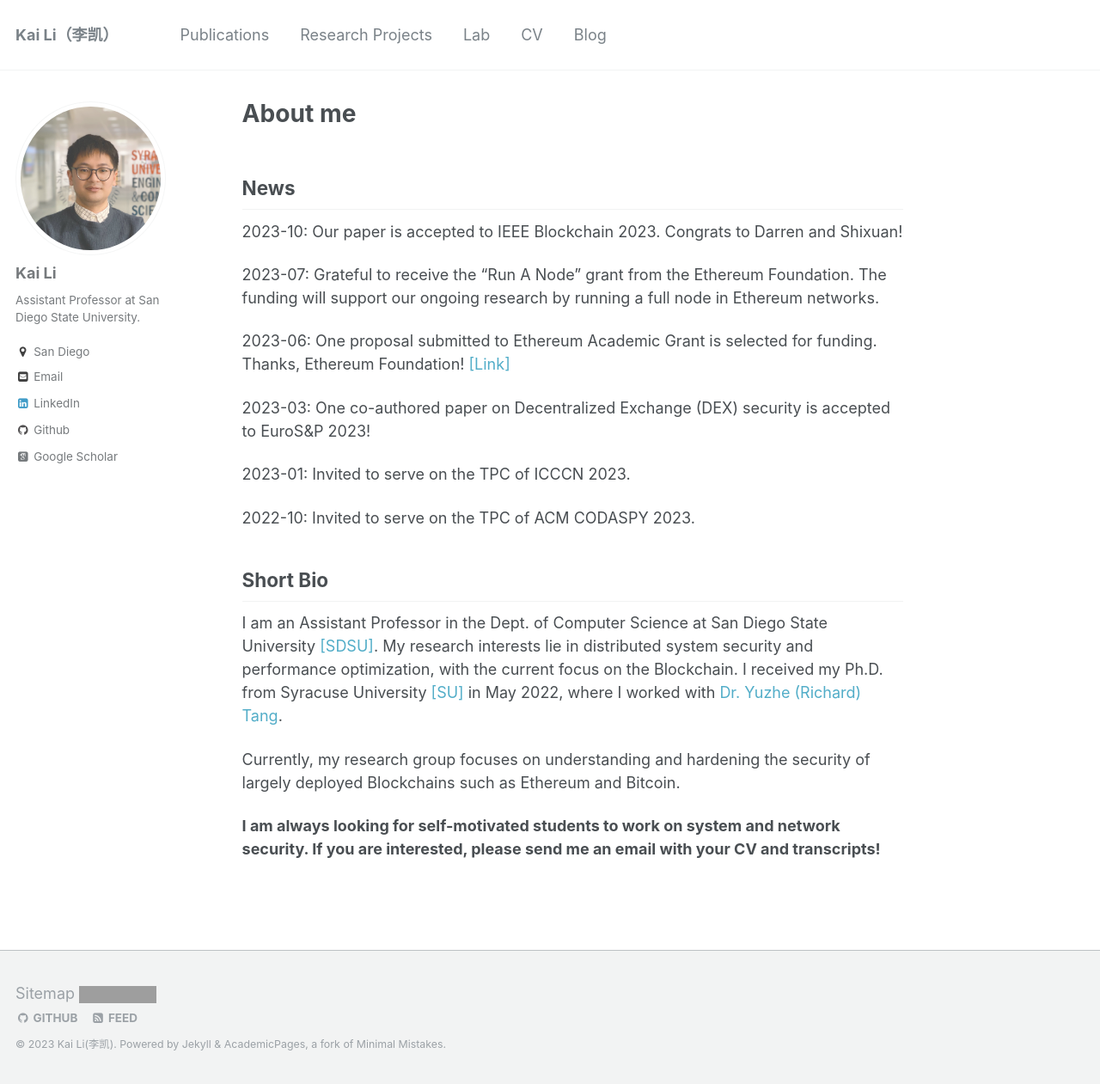
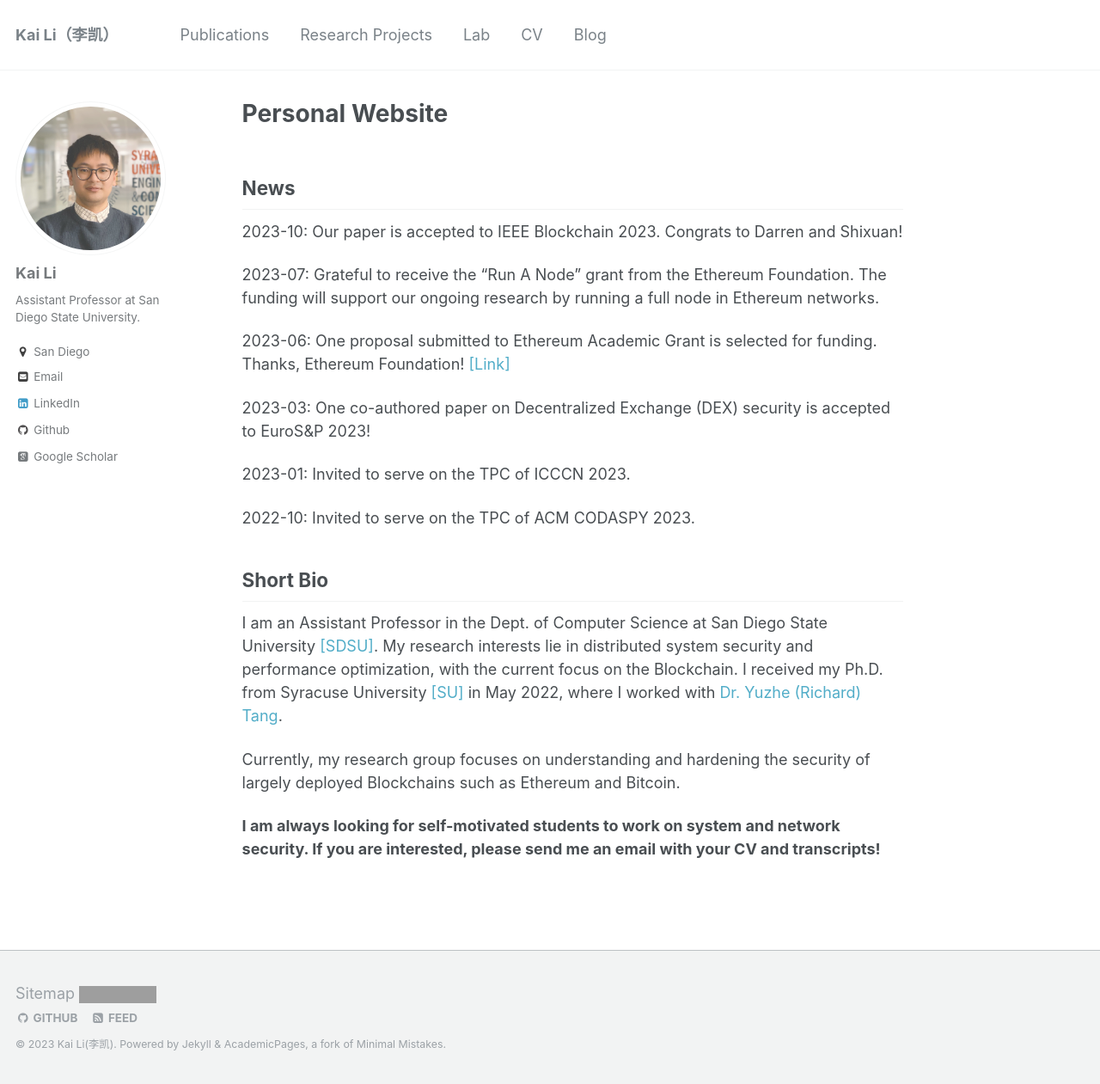
Before and after one commit to likai1993/likai1993.github.io, a Jekyll site: the page built from _pages/about.md, in a window 1280 px wide and 1261 px high. Shown: the whole window at 86% size. Built offline with Jekyll 4.4.1, drawn with Linux system fonts in a browser that asks for light colours; some web fonts are replaced; grey boxes are pictures that could not be loaded.

Commit message:
Update about.md

```diff
--- a/_pages/about.md
+++ b/_pages/about.md
@@ -1,6 +1,6 @@
 ---
 permalink: /
-title: "About me"
+title: "Personal Website"
 excerpt: "About me"
 author_profile: true
 redirect_from:
```
